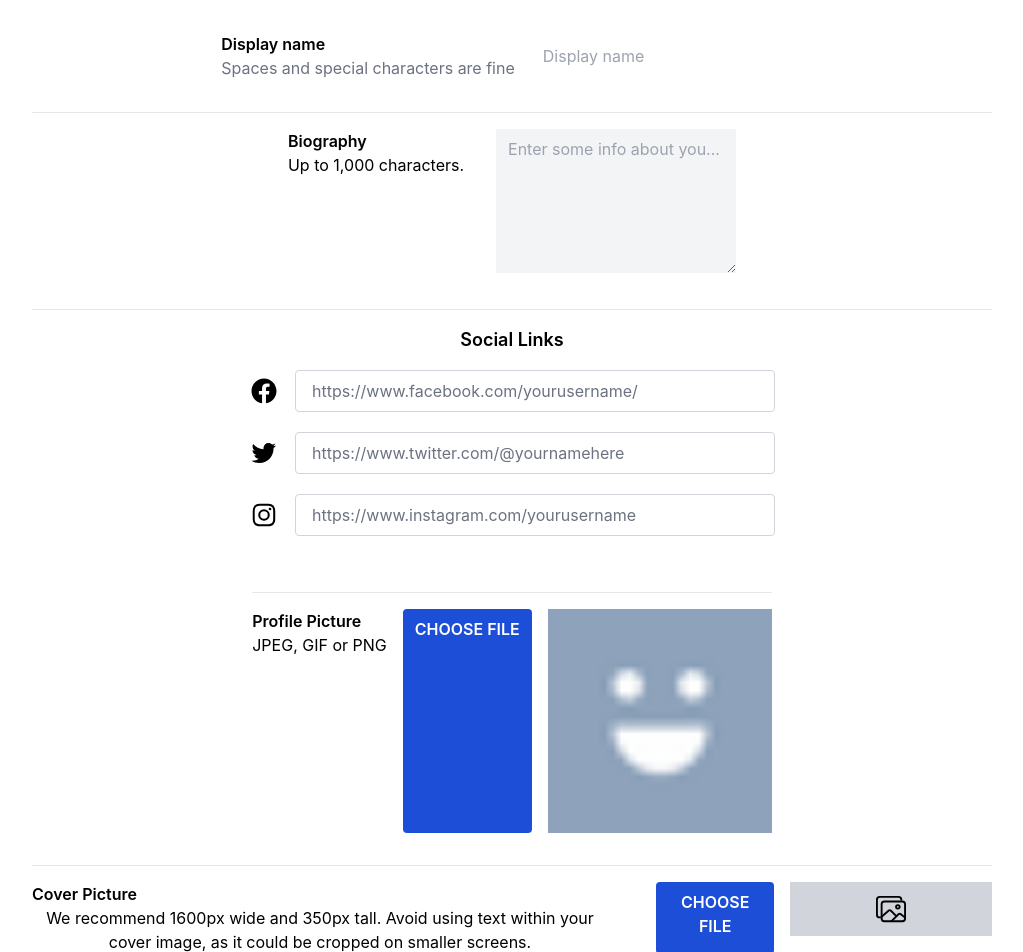
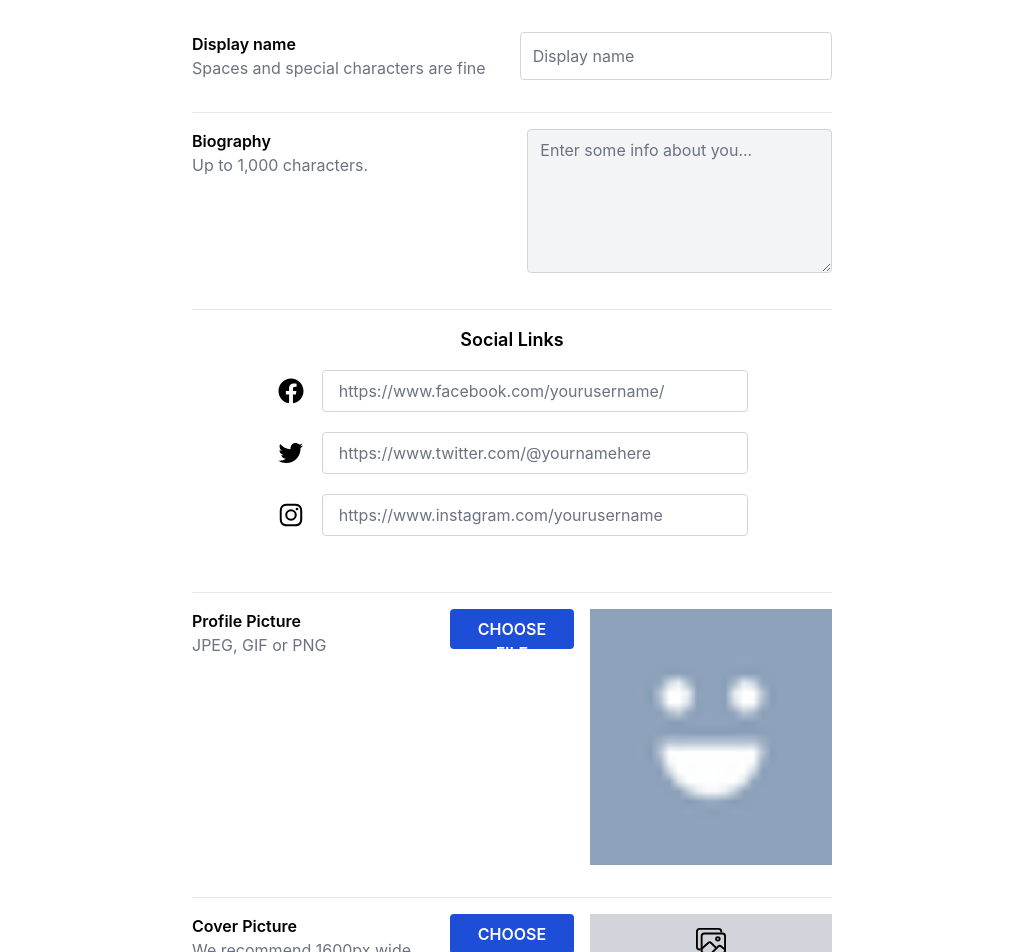
Before and after one commit to Elvissunguti/dj-mixes, a React (Create React App) app: page /profilepage in a window 1280 px wide. Shown: the part 160-1112 px from the top of the page, without its empty margins (128-1151 px from the left). Built offline with nearby package versions, Linux system fonts and the light colour scheme; no server answers.

Commit message:
added stylings

```diff
--- a/src/Components/Profile/ProfilePage.jsx
+++ b/src/Components/Profile/ProfilePage.jsx
@@ -17,13 +17,13 @@ const ProfilePage = () => {
     return(
         <section>
             <NavBar />
-            <div className="mx-auto py-8 w-3/4 ">
+            <div className="mx-auto py-8 w-1/2 ">
                 <p className="font-semibold text-2xl my-4">Your profile settings</p>
                 <div className="w-full">
                     <form className="w-full flex justify-center items-center flex-col">
 
-                        <div className="flex flex-row space-x-4 my-4">
-                            <div className="flex flex-col items-start">
+                        <div className="flex flex-row justify-center space-x-4 my-4 w-full">
+                            <div className="flex flex-col items-start w-1/2">
                         <label className="font-semibold">Display name</label>
                         <p className="text-gray-500">Spaces and special characters are fine</p>
                         </div>
@@ -32,21 +32,21 @@ const ProfilePage = () => {
                         id="name"
                         placeholder="Display name"
                         onChange={(e) =>setDisplayName(e.target.value) }
-                        className="w-38 px-3 py-2 rounded "
+                        className="w-1/2 px-3 py-2 rounded border border-gray-300 placeholder-gray-500 focus:z-10 focus:border-indigo-500 focus:outline-none focus:ring-indigo-500"
                         />
                         </div>
 
-                        <div className="flex flex-row justify-center  border-t w-full space-x-8 my-4 pt-4">
-                            <div className="flex flex-col items-start">
+                        <div className="flex flex-row justify-center border-t w-full space-x-8  my-4 pt-4">
+                            <div className="flex flex-col items-start w-1/2">
                             <label className="font-semibold">Biography</label>
-                            <p>Up to 1,000 characters.</p>
+                            <p className="text-gray-500">Up to 1,000 characters.</p>
                             </div>
                             <textarea
                             type="text"
                             id="biography"
                             placeholder="Enter some info about you..."
                             onChange={(e) => setBiography(e.target.value)}
-                            className="h-36 w-1/4 bg-gray-100 px-3 py-2"
+                            className="h-36 w-1/2 bg-gray-100 px-3 py-2 border rounded border-gray-300 placeholder-gray-500 focus:z-10 focus:border-indigo-500 focus:outline-none focus:ring-indigo-500"
                             />
                         </div>
 
@@ -59,7 +59,7 @@ const ProfilePage = () => {
                             id="facebook"
                             placeholder="https://www.facebook.com/yourusername/"
                             onChange={(e) => setFacebookUrl(e.target.value)}
-                            className="px-4 py-2 w-1/2 border rounded border-gray-300 placeholder-gray-500 focus:z-10 focus:border-indigo-500 focus:outline-none focus:ring-indigo-500 "
+                            className="px-4 py-2 w-2/3 border rounded border-gray-300 placeholder-gray-500 focus:z-10 focus:border-indigo-500 focus:outline-none focus:ring-indigo-500 "
                             />
                         </div>
                         <div className="flex flex-row items-center justify-center my-5 space-x-4">
@@ -69,7 +69,7 @@ const ProfilePage = () => {
                             id="twitter"
                             placeholder="https://www.twitter.com/@yournamehere"
                             onChange={(e) => setTwitterUrl(e.target.value)}
-                            className="px-4 py-2 w-1/2 border rounded border-gray-300 placeholder-gray-500 focus:z-10 focus:border-indigo-500 focus:outline-none focus:ring-indigo-500 "
+                            className="px-4 py-2 w-2/3 border rounded border-gray-300 placeholder-gray-500 focus:z-10 focus:border-indigo-500 focus:outline-none focus:ring-indigo-500 "
                             />
                         </div>
                         <div className="flex flex-row items-center justify-center my-5 space-x-4">
@@ -79,14 +79,14 @@ const ProfilePage = () => {
                             id="instagram"
                             placeholder="https://www.instagram.com/yourusername"
                             onChange={(e) => setInstagramUrl(e.target.value)}
-                            className="px-4 py-2 w-1/2 border rounded border-gray-300 placeholder-gray-500 focus:z-10 focus:border-indigo-500 focus:outline-none focus:ring-indigo-500 "
+                            className="px-4 py-2 w-2/3 border rounded border-gray-300 placeholder-gray-500 focus:z-10 focus:border-indigo-500 focus:outline-none focus:ring-indigo-500 "
                             />
                         </div>
                         </div>
-                        <div className="flex flex-row my-4 pt-4 space-x-4 relative border-t  ">
-                            <div className="flex flex-col items-start">
+                        <div className="flex flex-row my-4 pt-4 space-x-4 border-t w-full ">
+                            <div className="flex flex-col items-start w-2/5">
                             <label className="font-semibold">Profile Picture</label>
-                            <p>JPEG, GIF or PNG</p>
+                            <p className="text-gray-500">JPEG, GIF or PNG</p>
                             </div>
                             <input
                             id="profilePic"
@@ -96,10 +96,10 @@ const ProfilePage = () => {
                             />
                             <label
                             htmlFor="profilePic"
-                            className="bg-blue-700 px-3 py-2 text-white font-semibold rounded cursor-pointer">
+                            className="bg-blue-700 h-10 px-3 py-2 text-white font-semibold rounded cursor-pointer">
                                 CHOOSE FILE
                             </label>
-                            <div className="w-56 h-56">
+                            <div className="w-64 h-64">
                                 { profilePic ? (
                                     <img
                                     src={profilePic}
@@ -117,10 +117,10 @@ const ProfilePage = () => {
                         </div>
 
 
-                        <div className="flex flex-row my-4 pt-4 relative space-x-4 border-t">
-                            <div className="flex flex-col mr-8 justify-start items-start w-2/3">
+                        <div className="flex flex-row my-4 pt-4 space-x-4 w-full border-t">
+                            <div className="flex flex-col items-start w-2/5">
                             <label className="font-semibold">Cover Picture</label>
-                            <p>We recommend 1600px wide and 350px tall. Avoid using text within your cover image, as it could be cropped on smaller screens.</p>
+                            <p className="text-left text-gray-500">We recommend 1600px wide and 350px tall. Avoid using text within your cover image, as it could be cropped on smaller screens.</p>
                             </div>
                             <input
                             id="coverPic"
@@ -130,10 +130,10 @@ const ProfilePage = () => {
                             />
                             <label
                             htmlFor="coverPic"
-                            className="bg-blue-700 px-3 py-2 text-white font-semibold rounded cursor-pointer">
+                            className="bg-blue-700 h-10 px-3 py-2  text-white font-semibold rounded cursor-pointer">
                                 CHOOSE FILE
                             </label>
-                            <div className="w-56 h-16 ">
+                            <div className="w-64 h-16 ">
                                 { coverPic ? (
                                     <img
                                     src={coverPic}
```
